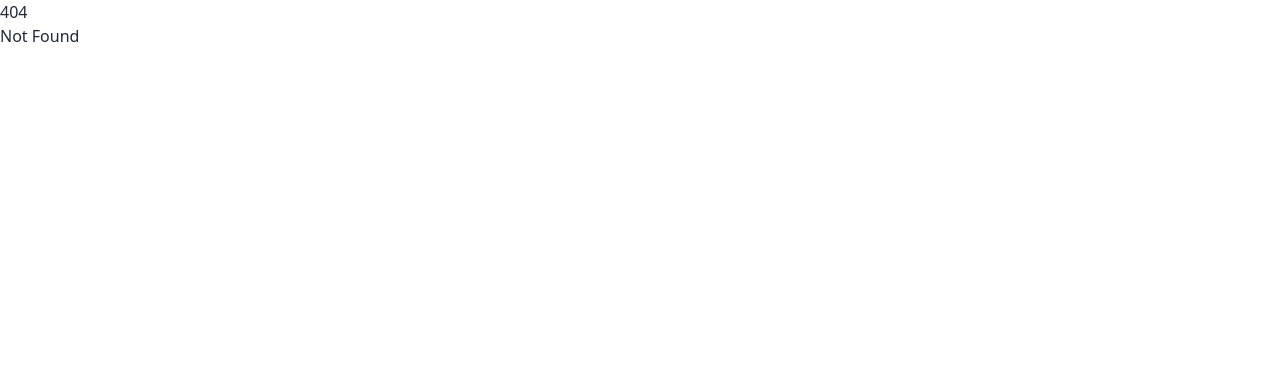
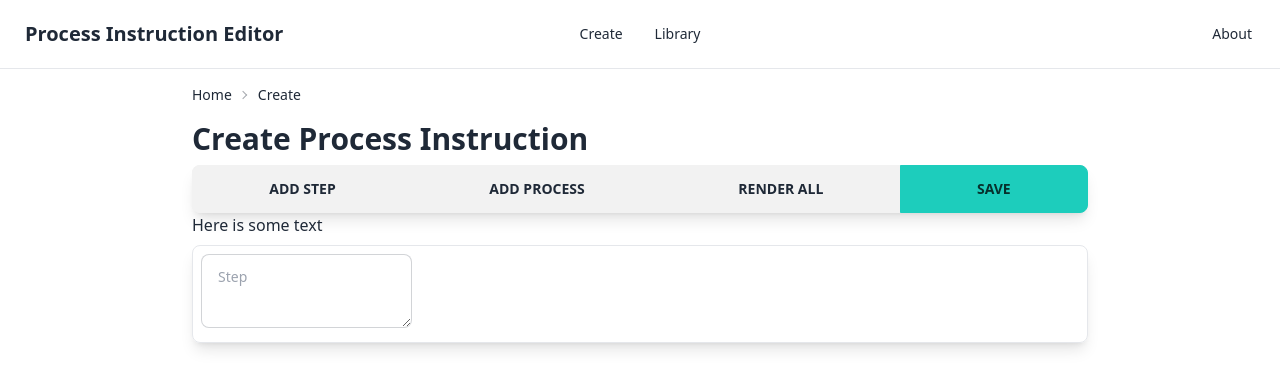
Before and after one commit to magicalpuffin/Demo-Process-Instruction-Editor, a SvelteKit app in the folder process_instruction_editor/: page /create in a window 1280 px wide. Before the commit this address had no page. Shown: the top 388 px of the page. Built offline with nearby package versions, Linux system fonts and the light colour scheme.

Commit message:
navbar, started create page

```diff
--- /dev/null
+++ b/process_instruction_editor/src/lib/components/Navbar.svelte
@@ -0,0 +1,18 @@
+<div class="navbar bg-base-100 border-b">
+	<div class="navbar-start">
+		<a class="btn btn-ghost text-xl normal-case" href="/">Process Instruction Editor</a>
+	</div>
+	<div class="navbar-center hidden lg:flex">
+		<ul class="menu menu-horizontal px-1">
+			<li><a href="create">Create</a></li>
+			<li><a href="/">Library</a></li>
+		</ul>
+	</div>
+	<div class="navbar-end">
+		<div class="navbar-center hidden lg:flex">
+			<ul class="menu menu-horizontal px-1">
+				<li><a href="/">About</a></li>
+			</ul>
+		</div>
+	</div>
+</div>
--- /dev/null
+++ b/process_instruction_editor/src/lib/types/processInstruction.ts
@@ -0,0 +1,18 @@
+export type instruction = {
+    id: string,
+    name: string,
+    steps: step[]
+}
+
+export type step = {
+    id: string,
+    name: string,
+    instructions: string,
+    dataCollection: dataCollection[]
+}
+
+export type dataCollection = {
+    id: string,
+    name: string,
+    type: string,
+}
--- a/process_instruction_editor/src/routes/+layout.svelte
+++ b/process_instruction_editor/src/routes/+layout.svelte
@@ -1,5 +1,9 @@
 <script>
 	import '../app.css';
+	import Navbar from '$lib/components/Navbar.svelte';
 </script>
 
-<slot />
+<Navbar />
+<div class="flex justify-center">
+	<slot />
+</div>
--- /dev/null
+++ b/process_instruction_editor/src/routes/create/+page.svelte
@@ -0,0 +1,19 @@
+<div class="container m-2 max-w-4xl">
+	<div class="breadcrumbs text-sm">
+		<ul>
+			<li><a href="/">Home</a></li>
+			<li><a href="create">Create</a></li>
+		</ul>
+	</div>
+	<h1 class="my-2 text-3xl font-bold">Create Process Instruction</h1>
+	<div class="join bg-base-200 flex justify-around rounded-lg shadow-lg">
+		<button class="btn join-item grow">Add Step</button>
+		<button class="btn join-item grow">Add Process</button>
+		<button class="btn join-item grow">Render All</button>
+		<button class="btn join-item btn-accent grow">Save</button>
+	</div>
+	<p>Here is some text</p>
+	<div class="my-2 rounded-lg border p-2 shadow-lg">
+		<textarea class="textarea textarea-bordered" placeholder="Step" />
+	</div>
+</div>
```
